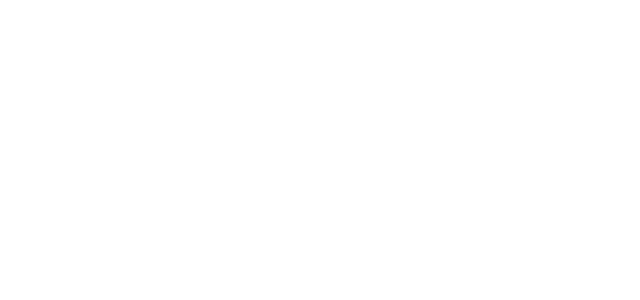
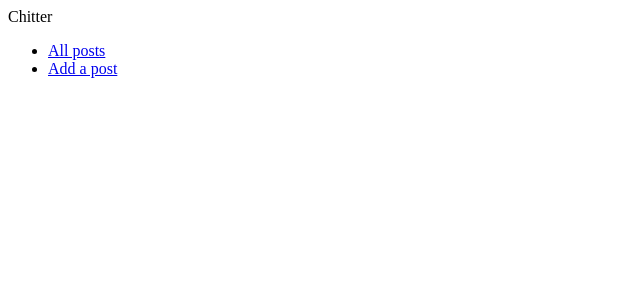
Before and after one commit to ArifEbrahim/chitter-frontend, a React (Create React App) app: page / in a window 1280 px wide. Before the commit this address had no page. Shown: the top 300 px of the page, without its empty margins (0-640 px from the left). Built offline with nearby package versions, Linux system fonts and the light colour scheme.

Commit message:
Feature: basic nav working

```diff
--- a/src/App.js
+++ b/src/App.js
@@ -1,16 +1,19 @@
 import React from "react";
 import { Routes, Route } from "react-router-dom";
 
+import Layout from "./components/layout/Layout";
 import AllPosts from "./pages/AllPosts";
 import NewPost from "./pages/NewPost";
 import PostDetail from "./pages/PostDetail";
 
 export default function App() {
   return (
-    <Routes>
-      <Route path="/posts" element={<AllPosts />} />
-      <Route path='/posts/:postId' element={<PostDetail />} />
-      <Route path='/new-post' element={<NewPost />} />
-    </Routes>
+    <Layout>
+      <Routes>
+        <Route path="/posts" element={<AllPosts />} />
+        <Route path="/posts/:postId" element={<PostDetail />} />
+        <Route path="/new-post" element={<NewPost />} />
+      </Routes>
+    </Layout>
   );
 }
--- /dev/null
+++ b/src/components/layout/Layout.js
@@ -0,0 +1,12 @@
+import React from "react";
+
+import MainNavigation from "./MainNavigation";
+
+export default function Layout({ children }) {
+  return (
+    <>
+      <MainNavigation />
+      <main>{children}</main>
+    </>
+  );
+}
--- /dev/null
+++ b/src/components/layout/MainNavigation.js
@@ -0,0 +1,20 @@
+import React from "react";
+import { NavLink } from "react-router-dom";
+
+export default function MainNavigation() {
+  return (
+    <header>
+      <div>Chitter</div>
+      <nav>
+        <ul>
+          <li>
+            <NavLink to="/posts">All posts</NavLink>
+          </li>
+          <li>
+            <NavLink to="/new-post">Add a post</NavLink>
+          </li>
+        </ul>
+      </nav>
+    </header>
+  );
+}
```
